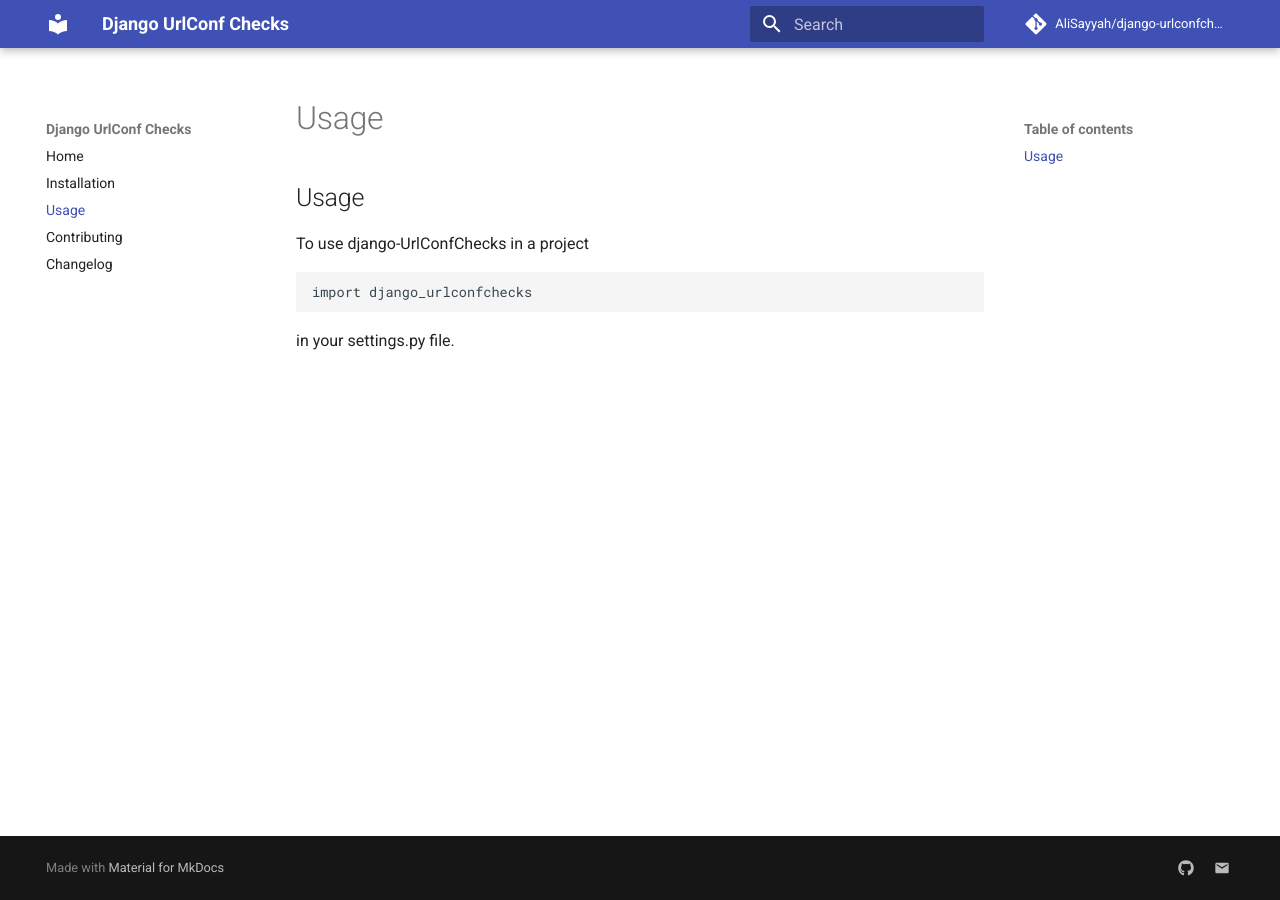
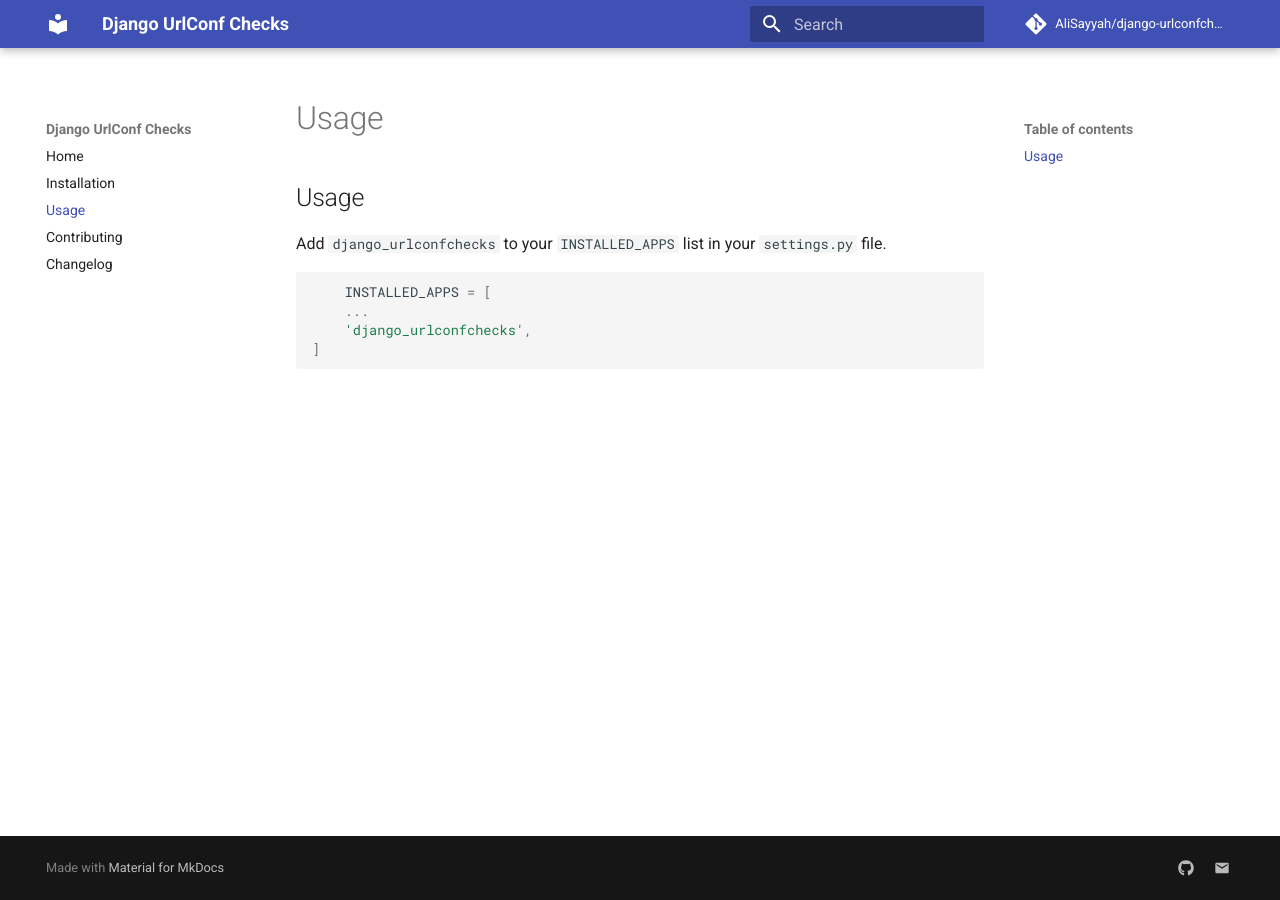
Before and after one commit to AliSayyah/django-urlconfchecks, an MkDocs documentation site: the page built from docs/usage.md, in a window 1280 px wide. Built offline with MkDocs 1.6.1 and Material for MkDocs 9.7.7, drawn with Linux system fonts in a browser that asks for light colours; comment, search, counter and statistics services are not loaded.

Commit message:
changed `usage` documents to reflect the new changes.

````diff
--- a/docs/usage.md
+++ b/docs/usage.md
@@ -1,9 +1,10 @@
 # Usage
 
-To use django-UrlConfChecks in a project
+Add `django_urlconfchecks` to your `INSTALLED_APPS` list in your `settings.py` file.
 
+```python
+    INSTALLED_APPS = [
+    ...
+    'django_urlconfchecks',
+]
 ```
-import django_urlconfchecks
-```
-
-in your settings.py file.
````
Also changed, not shown: README.md (+5 -2 lines).
